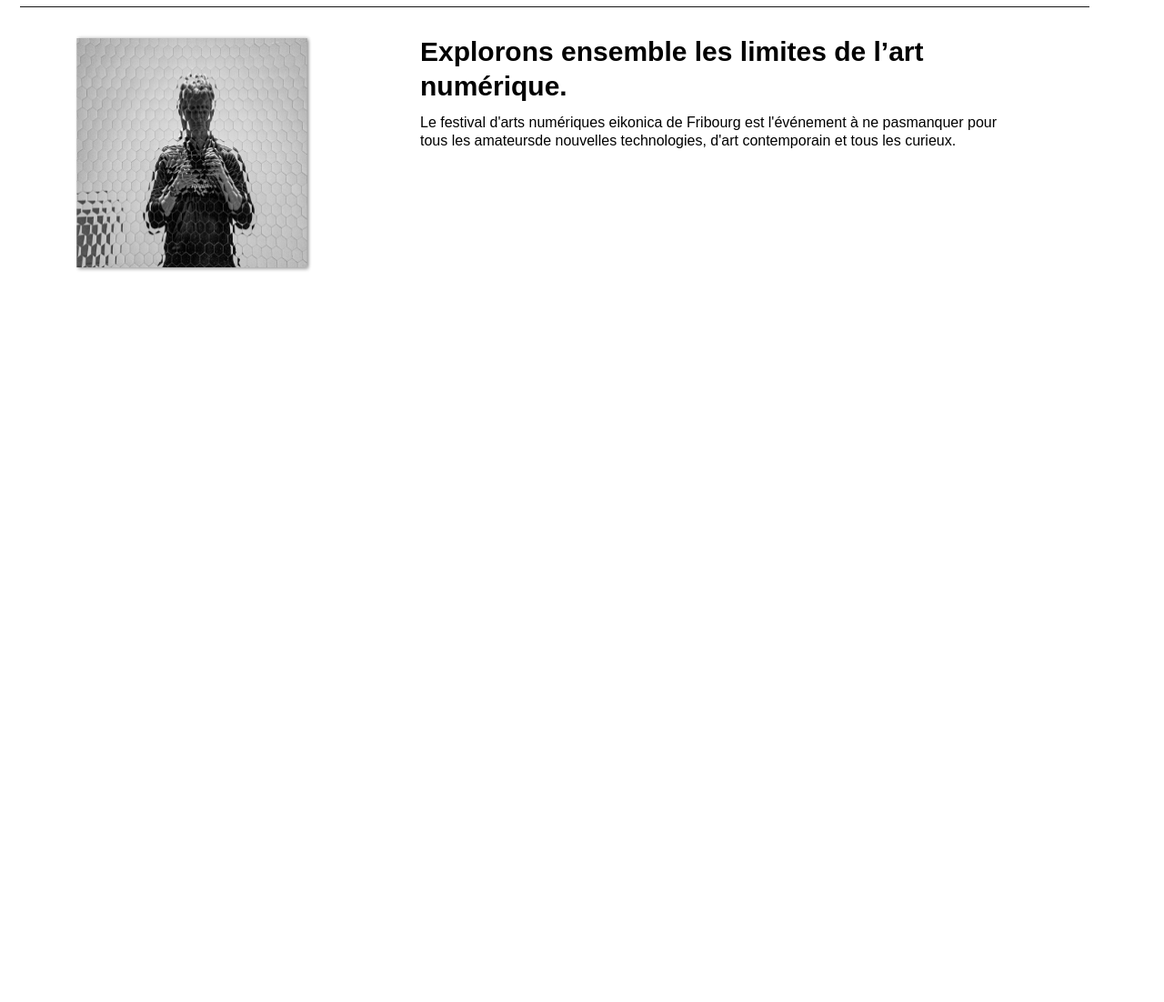
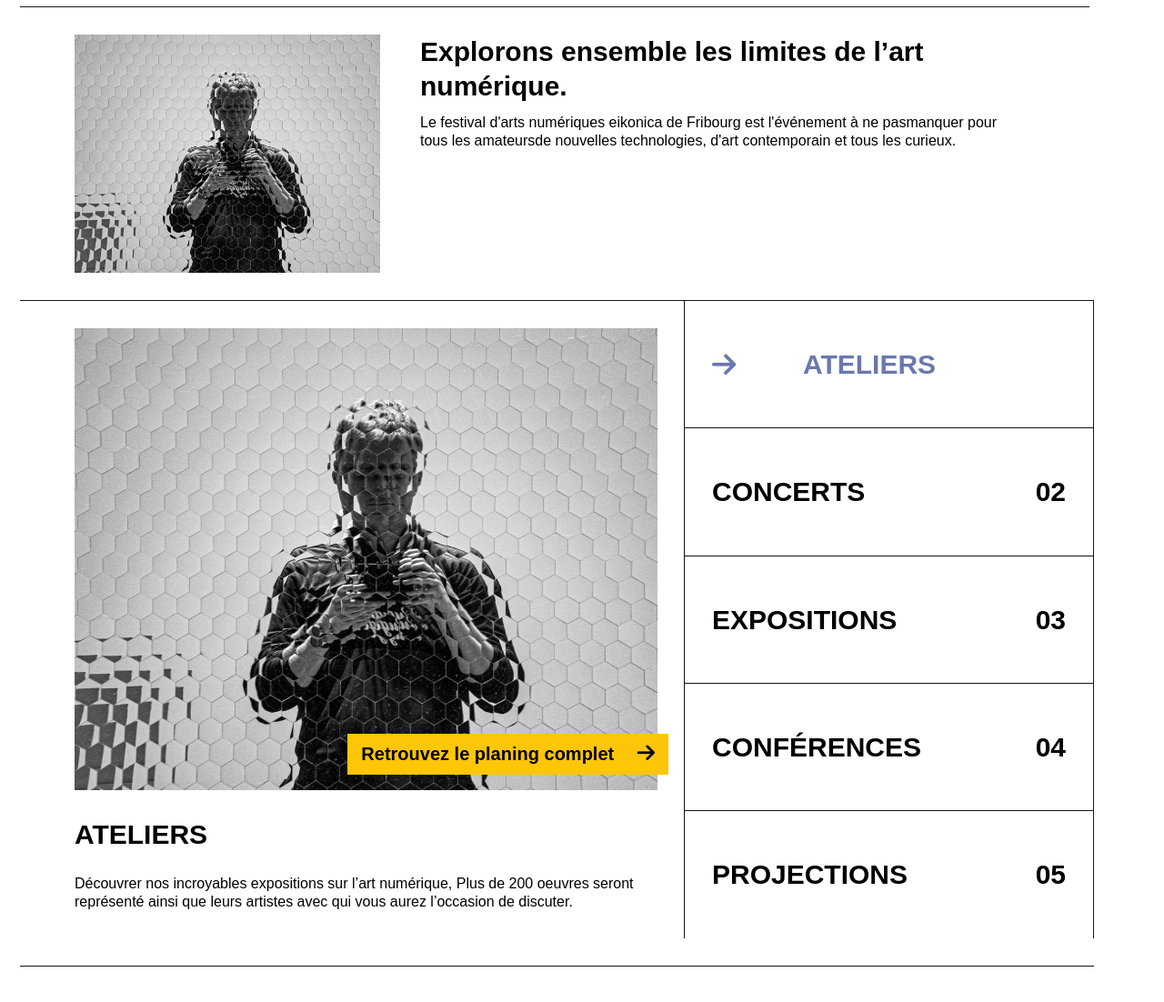
Before and after one commit to DarekV/eikonika, a website built with Parcel: page src/index.html in a window 1280 px wide. Shown: the part 750-1852 px from the top of the page at 91% size. Before the commit the page ends 1050 px from the top, so only its background shows below. Built offline with nearby package versions, Linux system fonts and the light colour scheme; a web font is replaced by a local one.

Commit message:
fin carousel

```diff
--- a/package.json
+++ b/package.json
@@ -36,6 +36,7 @@
     "sass": "^1.42.1"
   },
   "dependencies": {
-    "bootstrap": "^5.3.0"
+    "bootstrap": "^5.3.0",
+    "swiper": "^9.4.0"
   }
 }
--- a/src/index.html
+++ b/src/index.html
@@ -79,7 +79,7 @@
             <div class="description-line"></div>
           </div>
           <div class="col-3">
-            <img class="description-img" src="img/exemple.webp" alt="img" />
+            <img class="description-img" src="img/Rectangle.webp" alt="img" />
           </div>
           <div class="col-7 offset-1">
             <h2>Explorons ensemble les limites de l’art numérique.</h2>
@@ -91,7 +91,145 @@
           </div>
         </div>
       </div>
+      <div class="container">
+        <div class="row">
+          <div class="col-12">
+            <div class="carousel-line"></div>
+          </div>
+          <div class="col-7 carousel-base">
+            <a class="button-a carousel-button button" href=""
+              >Retrouvez le planing complet
+              <i class="fa-solid fa-arrow-right"></i
+            ></a>
+            <div class="carousel">
+              <div class="carousel-container">
+                <div class="carousel-item active">
+                  <img
+                    class="carousel-img"
+                    src="img/Rectangle.webp"
+                    alt="img"
+                  />
+                  <h2 class="carousel-h2">ATELIERS</h2>
+                  <p class="carousel-p">
+                    Découvrer nos incroyables expositions sur l’art numérique,
+                    Plus de 200 oeuvres seront représenté ainsi que leurs
+                    artistes avec qui vous aurez l’occasion de discuter.
+                  </p>
+                </div>
+                <div class="carousel-item">
+                  <img
+                    class="carousel-img"
+                    src="img/Rectangle.webp"
+                    alt="img"
+                  />
+                  <h2 class="carousel-h2">ATELIERS</h2>
+                  <p class="carousel-p">
+                    Découvrer nos incroyables expositions sur l’art numérique,
+                    Plus de 200 oeuvres seront représenté ainsi que leurs
+                    artistes avec qui vous aurez l’occasion de discuter.
+                  </p>
+                </div>
+                <div class="carousel-item">
+                  <img
+                    class="carousel-img"
+                    src="img/Rectangle.webp"
+                    alt="img"
+                  />
+                  <h2 class="carousel-h2">ATELIERS</h2>
+                  <p class="carousel-p">
+                    Découvrer nos incroyables expositions sur l’art numérique,
+                    Plus de 200 oeuvres seront représenté ainsi que leurs
+                    artistes avec qui vous aurez l’occasion de discuter.
+                  </p>
+                </div>
+                <div class="carousel-item">
+                  <img
+                    class="carousel-img"
+                    src="img/Rectangle.webp"
+                    alt="img"
+                  />
+                  <h2 class="carousel-h2">ATELIERS</h2>
+                  <p class="carousel-p">
+                    Découvrer nos incroyables expositions sur l’art numérique,
+                    Plus de 200 oeuvres seront représenté ainsi que leurs
+                    artistes avec qui vous aurez l’occasion de discuter.
+                  </p>
+                </div>
+                <div class="carousel-item">
+                  <img
+                    class="carousel-img"
+                    src="img/Rectangle.webp"
+                    alt="img"
+                  />
+                  <h2 class="carousel-h2">ATELIERS</h2>
+                  <p class="carousel-p">
+                    Découvrer nos incroyables expositions sur l’art numérique,
+                    Plus de 200 oeuvres seront représenté ainsi que leurs
+                    artistes avec qui vous aurez l’occasion de discuter.
+                  </p>
+                </div>
+              </div>
+            </div>
+          </div>
+          <div class="col-5">
+            <div class="carousel-pagination">
+              <div class="carousel-pagination-item active">
+                <div class="carousel-pagination-item-content">
+                  <i
+                    class="fa-solid fa-arrow-right carousel-pagination-item-content-arrow"
+                  ></i>
+                  <h2>ATELIERS</h2>
+                  <h2>01</h2>
+                </div>
+              </div>
+              <div class="carousel-pagination-item">
+                <div class="carousel-pagination-item-content">
+                  <i
+                    class="fa-solid fa-arrow-right carousel-pagination-item-content-arrow"
+                  ></i>
+                  <h2>CONCERTS</h2>
+                  <h2>02</h2>
+                </div>
+              </div>
+              <div class="carousel-pagination-item">
+                <div class="carousel-pagination-item-content">
+                  <i
+                    class="fa-solid fa-arrow-right carousel-pagination-item-content-arrow"
+                  ></i>
+                  <h2>EXPOSITIONS</h2>
+                  <h2>03</h2>
+                </div>
+              </div>
+              <div class="carousel-pagination-item">
+                <div class="carousel-pagination-item-content">
+                  <i
+                    class="fa-solid fa-arrow-right carousel-pagination-item-content-arrow"
+                  ></i>
+                  <h2>CONFÉRENCES</h2>
+                  <h2>04</h2>
+                </div>
+              </div>
+              <div class="carousel-pagination-item">
+                <div class="carousel-pagination-item-content">
+                  <i
+                    class="fa-solid fa-arrow-right carousel-pagination-item-content-arrow"
+                  ></i>
+                  <h2>PROJECTIONS</h2>
+                  <h2>05</h2>
+                </div>
+              </div>
+            </div>
+          </div>
+          <div class="col-12">
+            <div class="carousel-line"></div>
+          </div>
+        </div>
+      </div>
     </main>
+    <script
+      src="https://kit.fontawesome.com/6f77db5bef.js"
+      crossorigin="anonymous"
+    ></script>
     <script src="js/main.js" type="module"></script>
   </body>
 </html>
--- a/src/js/main.js
+++ b/src/js/main.js
@@ -0,0 +1,55 @@
+const carouselContainer = document.querySelector(".carousel-container");
+const paginationItems = Array.from(
+  document.querySelectorAll(".carousel-pagination-item")
+);
+const paginationContent = Array.from(
+  document.querySelectorAll(".carousel-pagination-item-content")
+);
+const paginationContentArrow = Array.from(
+  document.querySelectorAll(".carousel-pagination-item-content-arrow")
+);
+
+let activeIndex = 0;
+
+function setActiveItem(index) {
+  carouselContainer.style.transform = `translateX(-${index * 100}%)`;
+
+  paginationContent.forEach((item, i) => {
+    if (i === index) {
+      item.classList.add("active");
+    } else {
+      item.classList.remove("active");
+    }
+  });
+
+  paginationContentArrow.forEach((item, i) => {
+    if (i === index) {
+      item.classList.add("active");
+    } else {
+      item.classList.remove("active");
+    }
+  });
+
+  activeIndex = index;
+}
+
+paginationItems.forEach((item, index) => {
+  item.addEventListener("click", () => {
+    setActiveItem(index);
+  });
+});
+
+setActiveItem(activeIndex);
+
+function nextItem() {
+  const newIndex = (activeIndex + 1) % carouselItems.length;
+  setActiveItem(newIndex);
+}
+
+function previousItem() {
+  const newIndex =
+    (activeIndex - 1 + carouselItems.length) % carouselItems.length;
+  setActiveItem(newIndex);
+}
+
+// setInterval(nextItem, 3000);
--- a/src/scss/_base.scss
+++ b/src/scss/_base.scss
@@ -34,7 +34,6 @@ a {
 
 img,
 video {
-  max-inline-size: 100%;
   block-size: auto;
   vertical-align: middle;
 }
--- a/src/scss/_layout.scss
+++ b/src/scss/_layout.scss
@@ -11,3 +11,24 @@ p {
   font-style: normal;
   font-size: 16px;
 }
+
+body {
+  padding-bottom: 100px;
+}
+
+.button {
+  padding: 10px 15px;
+  background-color: #fdc609;
+}
+
+.button-a {
+  font-family: area-normal, sans-serif;
+  font-weight: 700;
+  font-style: normal;
+  text-decoration: none;
+  font-size: 20px;
+  & i {
+    font-size: 22px;
+    margin-left: 20px;
+  }
+}
--- a/src/scss/main.scss
+++ b/src/scss/main.scss
@@ -3,4 +3,5 @@
 @import "modules/header";
 @import "modules/banner";
 @import "modules/description";
+@import "modules/swiper";
 @import "bootstrap/scss/bootstrap-grid";
--- /dev/null
+++ b/src/scss/modules/_swiper.scss
@@ -0,0 +1,115 @@
+.carousel-line {
+  width: calc(100% + 65px);
+  height: 1px;
+  background-color: #151515;
+  transform: translateX(-60px);
+  margin-top: 30px;
+}
+
+.carousel {
+  position: relative;
+  width: 100%;
+  overflow: hidden;
+}
+
+.carousel-base {
+  position: relative;
+}
+
+.carousel-container {
+  display: flex;
+  width: 100%;
+  height: 100%;
+  transition: transform 0.5s ease;
+}
+
+.carousel-item {
+  flex: 0 0 100%;
+  width: 100%;
+  height: 100%;
+  display: flex;
+  flex-direction: column;
+  font-size: 24px;
+}
+
+.carousel-item {
+  flex: 0 0 100%;
+  width: 100%;
+  height: 100%;
+  display: flex;
+  font-size: 24px;
+}
+
+.carousel-pagination {
+  height: 100%;
+  display: flex;
+  flex-direction: column;
+  justify-content: space-evenly;
+}
+
+.carousel-pagination-item {
+  width: 100%;
+  height: 100%;
+  border-top: 1px solid #151515;
+  border-left: 1px solid #151515;
+  border-right: 1px solid #151515;
+  margin: 0 5px;
+  cursor: pointer;
+  overflow: hidden;
+}
+
+.carousel-pagination-item-content {
+  height: 100%;
+  display: flex;
+  flex-direction: row;
+  justify-content: space-between;
+  align-items: center;
+  padding: 0 30px;
+  transition: 0.3s ease-in-out;
+  &:hover {
+    color: #fdc609;
+  }
+  &.active {
+    transform: translateX(100px);
+    color: #6978ae;
+  }
+}
+
+.carousel-pagination-item:nth-of-type(1) {
+  border-top: none;
+}
+
+.carousel-h2 {
+  margin-top: 30px;
+}
+
+.carousel-p {
+  margin-top: 25px;
+  margin-bottom: 30px;
+}
+
+.carousel-img {
+  width: 100%;
+  height: 508px;
+  margin-top: 30px;
+}
+
+.carousel-pagination-item-content-arrow {
+  font-size: 30px;
+  position: absolute;
+  transform: translateX(-80px);
+  opacity: 0;
+  color: #6978ae;
+  transition: 0.3s;
+  &.active {
+    transform: translateX(-100px);
+    opacity: 100%;
+  }
+}
+
+.carousel-button {
+  position: absolute;
+  z-index: 10;
+  top: 476px;
+  right: 0px;
+}
```
Also changed, not shown: src/img/Rectangle.webp (added), 1 other file.
